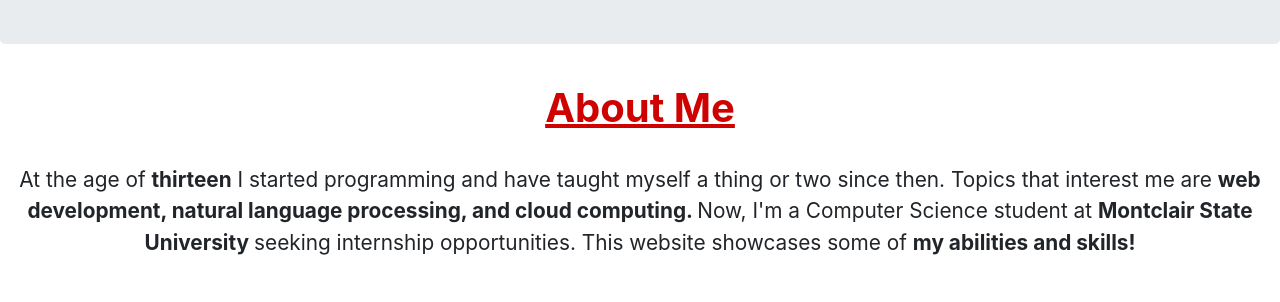
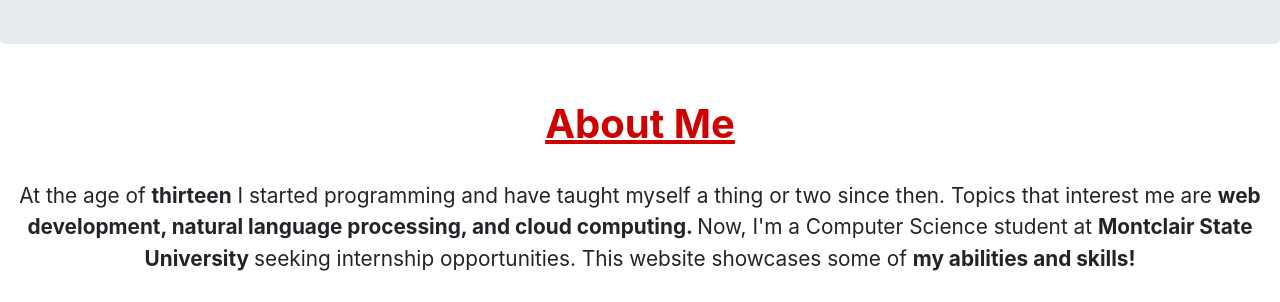
Before and after one commit to hawkhack/Developer-Portfolio, a plain HTML site: page index.html in a window 1280 px wide. Shown: the part 496-798 px from the top of the page. Drawn offline with nearby package versions, Linux system fonts and the light colour scheme.

Commit message:
padding in about me

```diff
--- a/index.html
+++ b/index.html
@@ -61,7 +61,7 @@
 
       </div>
 
-      <div class="section-1 text-center mx-auto">
+      <div class="section-1 text-center mx-auto p-3">
           <h1 class="about-me text-center underline p-2 mx-auto mb-4"> <strong> <u>About Me</u> </strong> </h1>
           <p class="desc">At the age of <strong>thirteen</strong>  I started programming and have taught myself a thing or two since then.
             Topics that interest me are <strong>web development,
```
